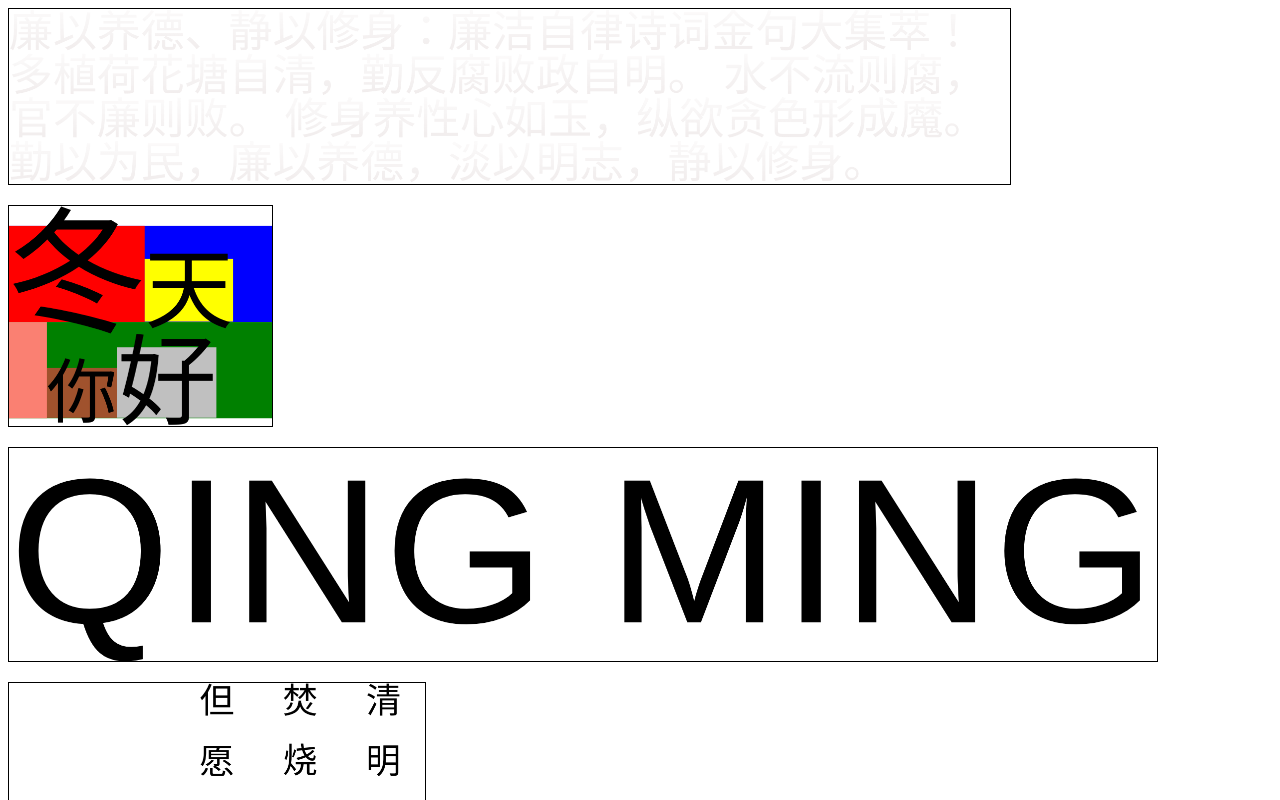
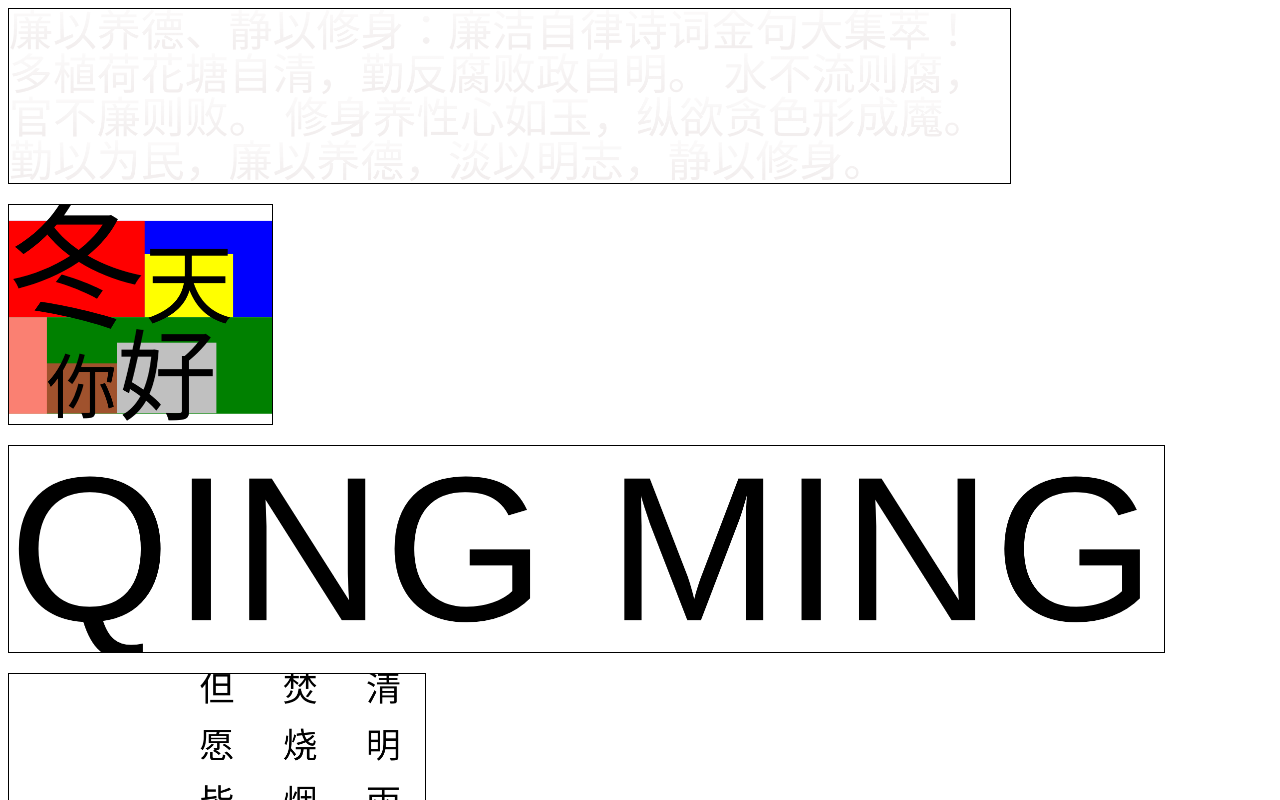
Before and after one commit to qq15725/modern-text, a website built with Vite: page docs/index.html in a window 1280 px wide. Shown: the top 800 px of the page. Built offline with nearby package versions, Linux system fonts and the light colour scheme.

Commit message:
fix: leading

```diff
--- /dev/null
+++ b/src/canvas-measure-text.ts
@@ -0,0 +1,50 @@
+import { setContextStyle } from './set-context-style'
+import type { TextStyle } from './types'
+
+const SUPPORTS_OFFSCREEN_CANVAS = 'OffscreenCanvas' in globalThis
+
+let currentCanvas: OffscreenCanvas | HTMLCanvasElement | undefined
+
+export function getCurrentCanvas() {
+  return currentCanvas ??= (
+    SUPPORTS_OFFSCREEN_CANVAS
+      ? new OffscreenCanvas(1, 1)
+      : document.createElement('canvas')
+  )
+}
+
+export function canvasMeasureText(textContent: string, style: TextStyle) {
+  const ctx = getCurrentCanvas().getContext('2d') as CanvasRenderingContext2D
+  setContextStyle(ctx, {
+    ...style,
+    textAlign: 'center',
+    verticalAlign: 'baseline',
+  })
+  const {
+    width,
+    actualBoundingBoxAscent: glyphAscent,
+    actualBoundingBoxDescent: glyphDescent,
+    actualBoundingBoxLeft: glyphLeft,
+    actualBoundingBoxRight: glyphRight,
+    fontBoundingBoxAscent: typoAscent,
+    fontBoundingBoxDescent: typoDescent,
+  } = ctx.measureText(textContent)
+  const lineHeight = style.fontSize * style.lineHeight
+  const typoHeight = typoAscent + typoDescent
+  return {
+    width,
+    height: style.fontSize,
+    typoAscent,
+    typoDescent,
+    typoHeight,
+    lineHeight,
+    glyphLeft,
+    glyphRight,
+    glyphAscent,
+    glyphDescent,
+    glyphWidth: glyphLeft + glyphRight,
+    glyphHeight: glyphAscent + glyphDescent,
+    baseline: (lineHeight - typoHeight) / 2 + typoAscent,
+    centerX: width / 2,
+  }
+}
--- a/src/canvas.ts
+++ /dev/null
@@ -1,82 +0,0 @@
-import type { TextStyle } from './types'
-
-const SUPPORTS_OFFSCREEN_CANVAS = 'OffscreenCanvas' in globalThis
-
-let currentCanvas: OffscreenCanvas | HTMLCanvasElement | undefined
-
-export function getCurrentCanvas() {
-  return currentCanvas ??= (
-    SUPPORTS_OFFSCREEN_CANVAS
-      ? new OffscreenCanvas(1, 1)
-      : document.createElement('canvas')
-  )
-}
-
-export function setContextStyle(ctx: OffscreenCanvasRenderingContext2D | CanvasRenderingContext2D, style: Partial<TextStyle>) {
-  ctx.shadowColor = style.shadowColor || 'rgba(0, 0, 0, 0)'
-  ctx.shadowOffsetX = style.shadowOffsetX || 0
-  ctx.shadowOffsetY = style.shadowOffsetY || 0
-  ctx.shadowBlur = style.shadowBlur || 0
-  ctx.strokeStyle = style.textStrokeColor || '#000'
-  ctx.lineWidth = style.textStrokeWidth || 0
-  ctx.fillStyle = style.color || '#000'
-  ctx.textAlign = style.textAlign || 'start'
-  ctx.fontKerning = style.fontKerning || 'normal'
-  switch (style.verticalAlign) {
-    case 'top':
-    case 'middle':
-    case 'bottom':
-      ctx.textBaseline = style.verticalAlign
-      break
-    case 'baseline':
-    default:
-      ctx.textBaseline = 'alphabetic'
-      break
-  }
-  ctx.font = [
-    style.fontStyle || 'normal',
-    style.fontWeight || 'normal',
-    `${ style.fontSize || 14 }px`,
-    style.fontFamily || 'sans-serif',
-  ].join(' ')
-  ;(ctx as any).letterSpacing = `${ style.letterSpacing || 0 }px`
-}
-
-export function canvasMeasureText(text: string, style: TextStyle) {
-  const ctx = getCurrentCanvas().getContext('2d') as CanvasRenderingContext2D
-  setContextStyle(ctx, {
-    ...style,
-    textAlign: 'center',
-    verticalAlign: 'baseline',
-  })
-  const {
-    width,
-    actualBoundingBoxAscent: glyphAscent,
-    actualBoundingBoxDescent: glyphDescent,
-    actualBoundingBoxLeft: glyphLeft,
-    actualBoundingBoxRight: glyphRight,
-    fontBoundingBoxAscent: typoAscent,
-    fontBoundingBoxDescent: typoDescent,
-  } = ctx.measureText(text)
-  const typoHeight = typoAscent + typoDescent
-  const lineHeight = style.fontSize * style.lineHeight
-  const glyphHeight = glyphAscent + glyphDescent
-  const baseline = (lineHeight - typoHeight) / 2 + typoAscent
-  return {
-    typoAscent,
-    typoDescent,
-    width,
-    height: style.fontSize,
-    typoHeight,
-    lineHeight,
-    leading: lineHeight - typoHeight,
-    glyphLeft,
-    glyphRight,
-    glyphAscent,
-    glyphDescent,
-    glyphWidth: glyphLeft + glyphRight,
-    glyphHeight,
-    baseline,
-    centerX: width / 2,
-  }
-}
--- a/src/character.ts
+++ b/src/character.ts
@@ -1,5 +1,6 @@
 import { BoundingBox } from './bounding-box'
-import { canvasMeasureText } from './canvas'
+import { canvasMeasureText } from './canvas-measure-text'
+import { domMeasureText } from './dom-measure-text'
 import type { Fragment } from './fragment'
 
 // https://www.unicode.org/reports/tr50/#vo
@@ -62,10 +63,11 @@ export class Character {
     const {
       width,
       height,
-      typoHeight,
+      glyphAscent,
       glyphLeft,
       glyphWidth,
       glyphHeight,
+      lineHeight,
       baseline,
       centerX,
     } = canvasMeasureText(this.content, {
@@ -79,29 +81,44 @@ export class Character {
     this.glyphBox.height = glyphHeight
     this.baseline = baseline
 
-    if (style.writingMode.startsWith('vertical')) {
-      const inlineSize = style.fontSize * style.lineHeight
+    switch (style.writingMode) {
+      case 'vertical-lr':
+      case 'vertical-rl': {
+        const lineWidth = style.fontSize * style.lineHeight
         switch (this.verticalOrientation) {
           case 'Tr':
           case 'R':
             this.contentBox.rotate90deg()
             this.glyphBox.rotate90deg()
-          this.contentBox.x = (inlineSize - height) / 2
-          this.glyphBox.x = (inlineSize - glyphHeight) / 2
+            this.contentBox.x = (lineWidth - height) / 2
+            this.glyphBox.x = (lineWidth - glyphHeight) / 2
             break
-        case 'U':
-          this.contentBox.x = (inlineSize - width) / 2
-          this.contentBox.y = (typoHeight - glyphHeight) / 2
-          this.glyphBox.x = (inlineSize - glyphWidth) / 2
+          case 'U': {
+            const { leading } = domMeasureText(this.content, {
+              ...style,
+              letterSpacing: 0,
+            })
+            this.contentBox.x = (lineWidth - width) / 2
+            this.contentBox.y = leading
+            this.glyphBox.x = (lineWidth - glyphWidth) / 2
             this.glyphBox.y = 0
             break
+          }
           case 'Tu':
-          this.contentBox.x = (inlineSize - width) / 2
+            this.contentBox.x = (lineWidth - width) / 2
             this.contentBox.y = 0
             this.glyphBox.x = this.contentBox.x + centerX - glyphLeft
             this.glyphBox.y = height - glyphHeight
             break
         }
+        break
+      }
+      case 'horizontal-tb':
+        this.contentBox.x = 0
+        this.contentBox.y = (lineHeight - height) / 2
+        this.glyphBox.x = centerX - glyphLeft
+        this.glyphBox.y = baseline - glyphAscent
+        break
     }
 
     return this
--- /dev/null
+++ b/src/dom-measure-text.ts
@@ -0,0 +1,24 @@
+import type { TextStyle } from './types'
+
+export function domMeasureText(textContent: string, style: TextStyle) {
+  const fragment = document.createDocumentFragment()
+  const div = document.createElement('div')
+  div.style.position = 'absolute'
+  div.style.visibility = 'hidden'
+  div.setAttribute('aria-hidden', 'true')
+  div.style.fontFamily = style.fontFamily
+  div.style.fontSize = `${ style.fontSize }px`
+  div.style.lineHeight = String(style.lineHeight)
+  div.style.whiteSpace = 'nowrap'
+  div.style.writingMode = style.writingMode
+  const span = document.createElement('span')
+  span.textContent = /\s/.test(textContent) ? '&nbsp;' : textContent
+  div.appendChild(span)
+  fragment.appendChild(div)
+  document.body.appendChild(fragment)
+  const result = {
+    leading: span.offsetHeight - style.fontSize,
+  }
+  document.body.removeChild(div)
+  return result
+}
--- a/src/fragment.ts
+++ b/src/fragment.ts
@@ -1,5 +1,4 @@
 import { BoundingBox } from './bounding-box'
-import { canvasMeasureText } from './canvas'
 import { Character } from './character'
 import type { Paragraph } from './paragraph'
 import type { TextStyle } from './types'
@@ -66,37 +65,39 @@ export class Fragment {
         this.contentBox.height = height
         this.glyphBox.width = glyphWidth
         this.glyphBox.height = height
-        this.baseline = this.characters[0]?.baseline
+        this.baseline = this.characters[0]?.baseline ?? 0
         this.centerX = height / 2
         break
       }
       case 'horizontal-tb': {
-        const {
-          width,
-          height,
-          lineHeight,
-          glyphAscent,
-          glyphWidth,
-          glyphHeight,
-          baseline,
-          centerX,
-        } = canvasMeasureText(this.computedContent, style)
+        let width = 0
+        let contentHeight = 0
+        let glyphHeight = 0
+        this.characters.forEach((c, i) => {
+          c.update().measure()
+          contentHeight = Math.max(contentHeight, c.contentBox.height)
+          glyphHeight = Math.max(glyphHeight, c.glyphBox.height)
+          width += c.contentBox.x + c.contentBox.width
+          if (i !== this.characters.length - 1) width += style.letterSpacing
+        })
+
         this.inlineBox.width = width
-        this.inlineBox.height = lineHeight
+        this.inlineBox.height = style.fontSize * style.lineHeight
         this.contentBox.width = width
-        this.contentBox.height = height
-        this.glyphBox.width = glyphWidth
+        this.contentBox.height = contentHeight
+        this.glyphBox.width = width
         this.glyphBox.height = glyphHeight
-        this.baseline = baseline
-
-        // relative
+        this.centerX = width / 2
         this.inlineBox.x = 0
         this.inlineBox.y = 0
-        this.contentBox.x = 0
+        const first = this.characters[0]
+        if (first) {
+          this.baseline = first.baseline
+          this.contentBox.x = first.contentBox.x
+          this.glyphBox.x = first.glyphBox.x
+        }
         this.contentBox.y = (this.inlineBox.height - this.contentBox.height) / 2
-        this.glyphBox.x = 0
-        this.glyphBox.y = baseline - glyphAscent
-        this.centerX = centerX
+        this.glyphBox.y = (this.inlineBox.height - this.glyphBox.height) / 2
         break
       }
     }
--- a/src/measure-text.ts
+++ b/src/measure-text.ts
@@ -1,6 +1,6 @@
 import { parseParagraphs } from './parse-paragraphs'
 import { wrapParagraphs } from './wrap-paragraphs'
-import { canvasMeasureText } from './canvas'
+import { canvasMeasureText } from './canvas-measure-text'
 import { BoundingBox } from './bounding-box'
 import type { TextContent, TextEffect, TextStyle } from './types'
 import type { Fragment } from './fragment'
@@ -64,12 +64,12 @@ export function measureText(options: MeasureTextOptions) {
     })
 
     const {
-      typoHeight,
-      typoAscent,
-      lineHeight,
+      glyphHeight,
+      baseline,
     } = canvasMeasureText('x', (highestF ?? p).computedStyle)
-    p.xHeight = typoHeight
-    p.baseline = (lineHeight - typoHeight) / 2 + typoAscent
+    p.xHeight = glyphHeight
+    p.baseline = baseline
+
     const pStyle = p.computedStyle
 
     let fx = px
@@ -101,6 +101,14 @@ export function measureText(options: MeasureTextOptions) {
           f.inlineBox.translate(fx, fy)
           f.contentBox.translate(fx, fy)
           f.glyphBox.translate(fx, fy)
+          let cx = fx
+          f.characters.forEach((c, ci) => {
+            const width = c.contentBox.x + c.contentBox.width
+            c.contentBox.translate(cx, fy)
+            c.glyphBox.translate(cx, fy)
+            cx += width
+            if (ci !== f.characters.length - 1) cx += fStyle.letterSpacing
+          })
           fx += f.inlineBox.width
           maxHeight = Math.max(maxHeight, f.inlineBox.height)
           if (fi === p.fragments.length - 1) fy += maxHeight
@@ -221,6 +229,7 @@ export function measureText(options: MeasureTextOptions) {
       f.contentBox.translate(fDx, fDy)
       f.glyphBox.translate(fDx, fDy)
     })
+    p.lineBox = BoundingBox.from(p.lineBox, ...p.fragments.map(f => f.inlineBox))
     p.contentBox = BoundingBox.from(...p.fragments.map(f => f.contentBox))
     p.glyphBox = BoundingBox.from(...p.fragments.map(f => f.glyphBox))
   })
--- a/src/render-text.ts
+++ b/src/render-text.ts
@@ -1,5 +1,5 @@
 import { measureText } from './measure-text'
-import { setContextStyle } from './canvas'
+import { setContextStyle } from './set-context-style'
 import { parseColor } from './parse-color'
 import { BoundingBox } from './bounding-box'
 import type { TextDrawStyle } from './types'
--- /dev/null
+++ b/src/set-context-style.ts
@@ -0,0 +1,31 @@
+import type { TextStyle } from './types'
+
+export function setContextStyle(ctx: OffscreenCanvasRenderingContext2D | CanvasRenderingContext2D, style: Partial<TextStyle>) {
+  ctx.shadowColor = style.shadowColor || 'rgba(0, 0, 0, 0)'
+  ctx.shadowOffsetX = style.shadowOffsetX || 0
+  ctx.shadowOffsetY = style.shadowOffsetY || 0
+  ctx.shadowBlur = style.shadowBlur || 0
+  ctx.strokeStyle = style.textStrokeColor || '#000'
+  ctx.lineWidth = style.textStrokeWidth || 0
+  ctx.fillStyle = style.color || '#000'
+  ctx.textAlign = style.textAlign || 'start'
+  ctx.fontKerning = style.fontKerning || 'normal'
+  switch (style.verticalAlign) {
+    case 'top':
+    case 'middle':
+    case 'bottom':
+      ctx.textBaseline = style.verticalAlign
+      break
+    case 'baseline':
+    default:
+      ctx.textBaseline = 'alphabetic'
+      break
+  }
+  ctx.font = [
+    style.fontStyle || 'normal',
+    style.fontWeight || 'normal',
+    `${ style.fontSize || 14 }px`,
+    style.fontFamily || 'sans-serif',
+  ].join(' ')
+  ;(ctx as any).letterSpacing = `${ style.letterSpacing || 0 }px`
+}
```
Also changed, not shown: docs/index.html (+0 -5 lines), docs/src/main.ts (+0 -46 lines). Lines whose indentation alone changed are shown as unchanged.
